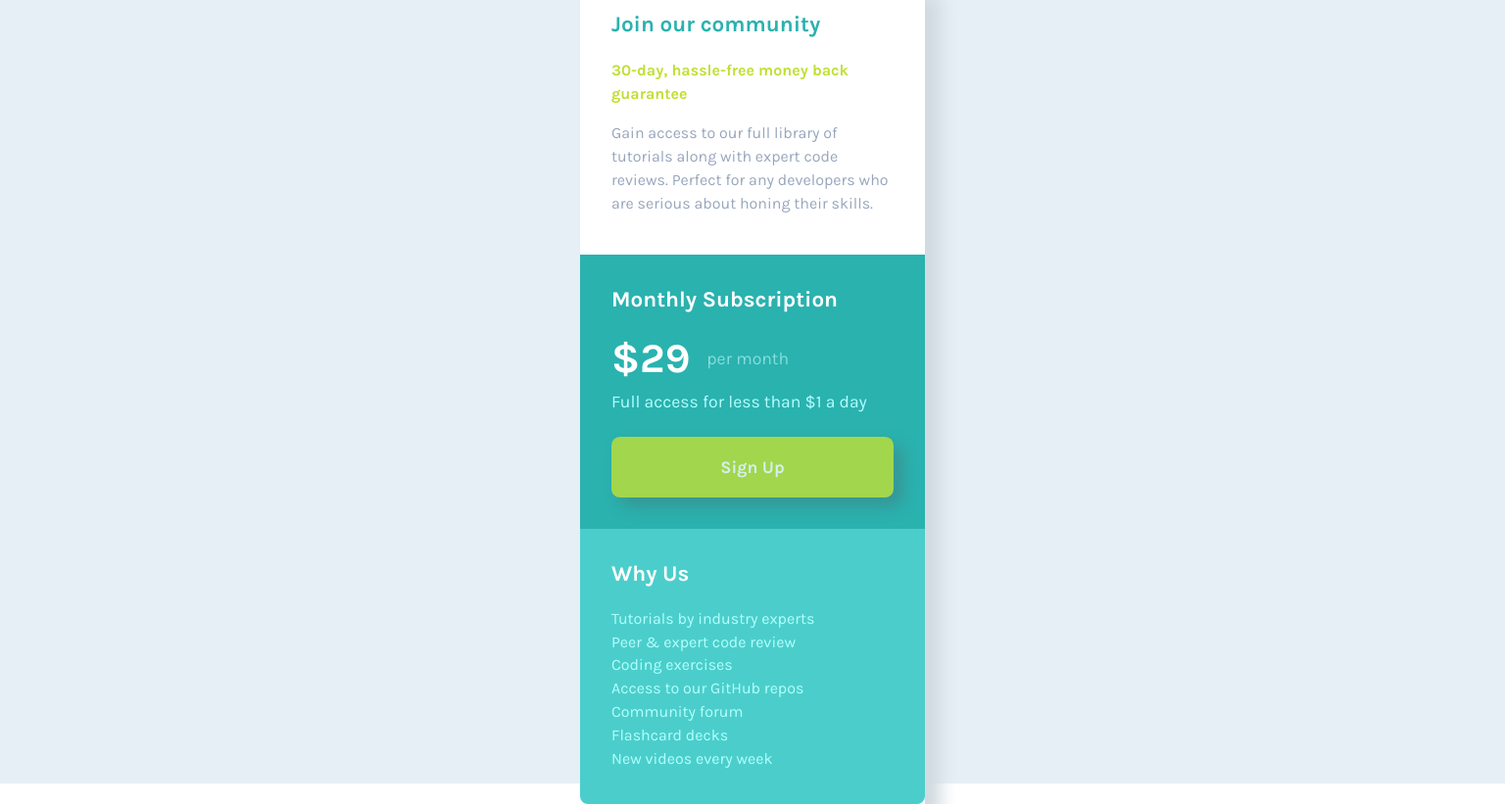
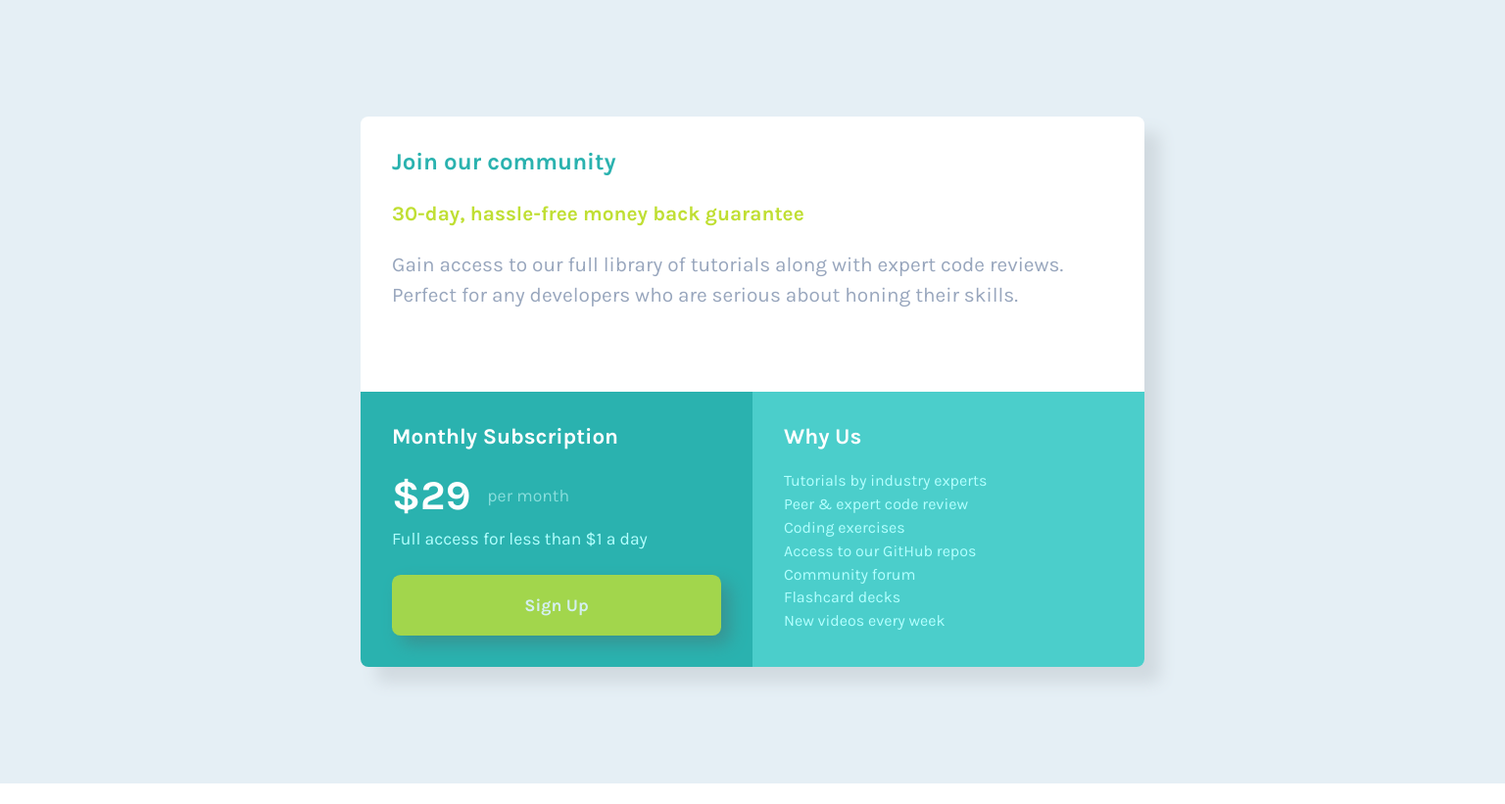
Before and after one commit to jonmc89/single-price-grid-component-master, a plain HTML site: page index.html in a window 1536 px wide. Shown: the whole page at 98% size. After the commit the page ends 800 px from the top, so only its background shows below. Drawn offline with Linux system fonts and the light colour scheme.

Commit message:
Desktop View Finished.

```diff
--- a/styles.css
+++ b/styles.css
@@ -64,6 +64,7 @@ main {
 .join-header {
   color: var(--Teal500);
   margin-bottom: 1em;
+  font-size: clamp(1em, 2.5vw, 1.5em);
 }
 
 .join-sub-header {
@@ -71,11 +72,13 @@ main {
   font-weight: bold;
   line-height: 150%;
   margin-bottom: 1em;
+  font-size: clamp(1em, 2.5vw, 1.3em);
 }
 
 .join-text {
   color: var(--Gray500);
   line-height: 150%;
+  font-size: clamp(1em, 2vw, 1.3em);
 }
 
 /* Subscribe Section */
@@ -157,3 +160,41 @@ li {
 li:last-of-type {
   margin-bottom: 0;
 }
+
+/* ... */
+
+/* || Tablet View */
+
+@media screen and (min-width: 51.25em) {
+  .card {
+    width: 40em;
+  }
+}
+
+/* ... */
+
+/* || Dekstop View */
+
+@media screen and (min-width: 90em) {
+  .card {
+    grid-template-columns: repeat(2, 1fr);
+    grid-template-rows: repeat(2, 1fr);
+    width: 50em;
+    border-radius: 0.5em;
+  }
+
+  .join-section {
+    grid-row: 1;
+    grid-column: span 2;
+  }
+
+  .subscribe-section {
+    border-bottom-left-radius: 0.5em;
+  }
+
+  .why-section {
+    border-bottom-left-radius: 0;
+  }
+}
+
+/* ... */
```
